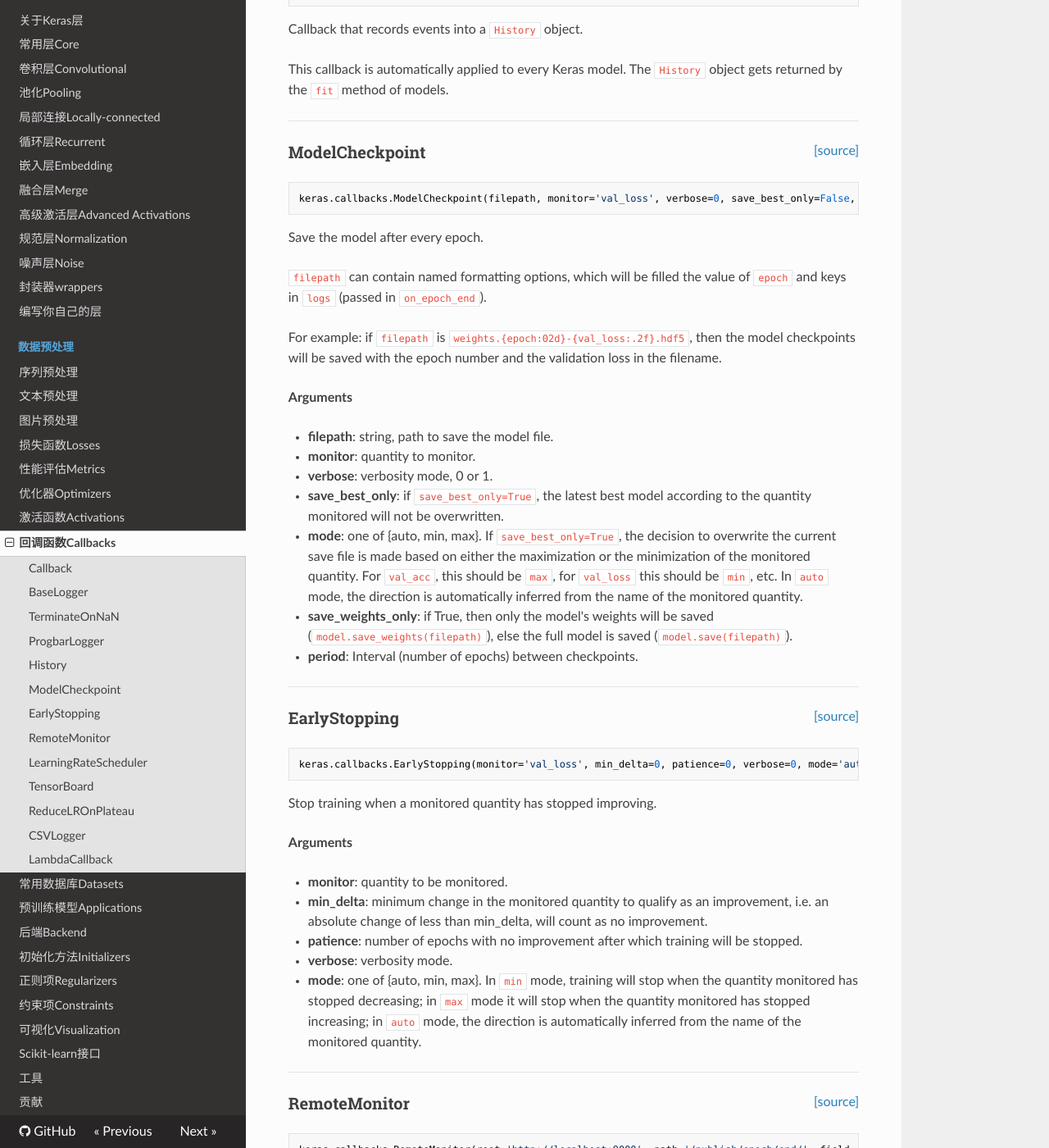
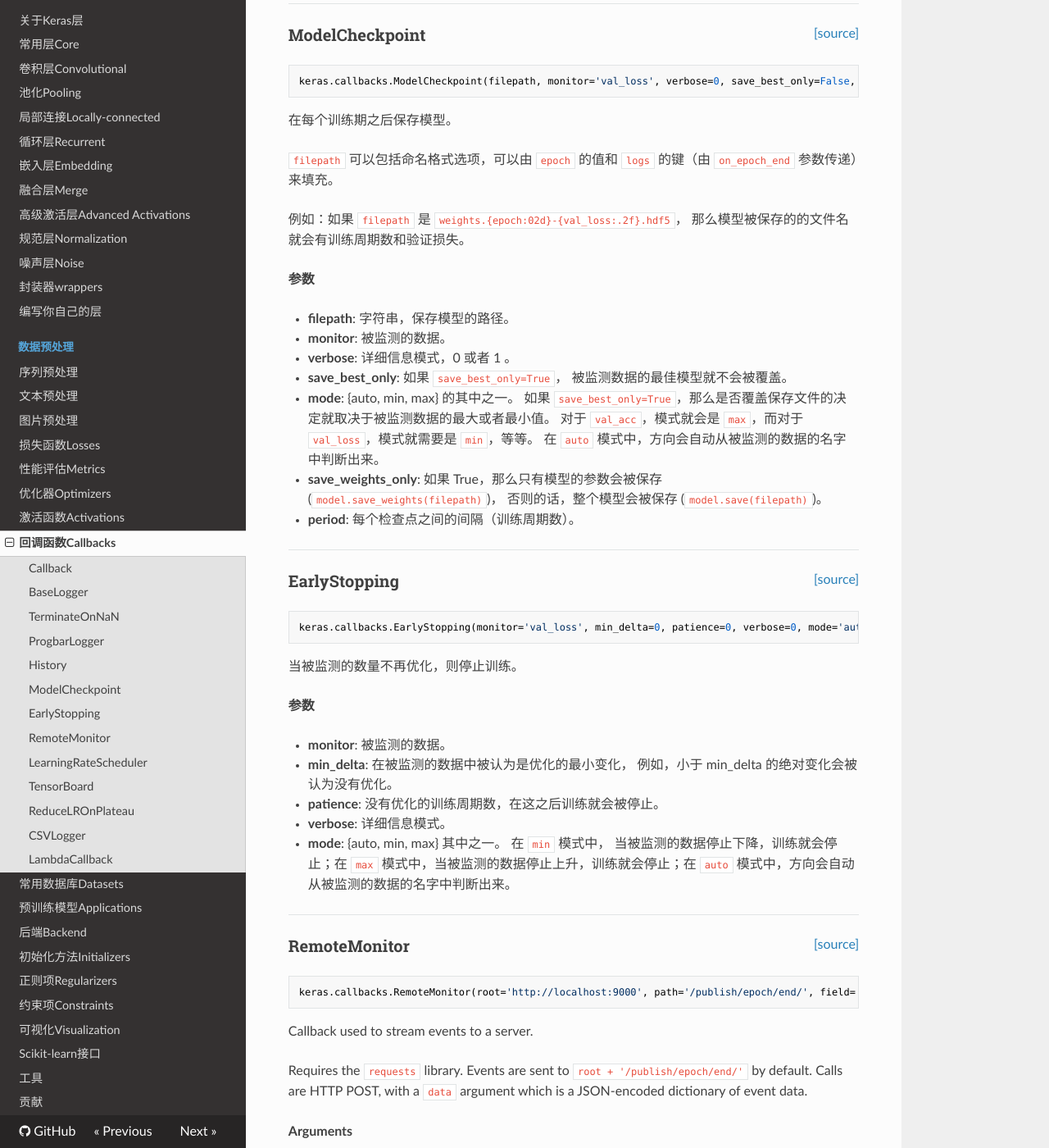
Before and after one commit to keras-team/keras-docs-zh, an MkDocs documentation site: the page built from sources/callbacks.md, in a window 1280 px wide and 1400 px high, scrolled down 1786 px. Shown: the whole window at 82% size. Built offline with MkDocs 1.6.1, drawn with Linux system fonts in a browser that asks for light colours; nearby versions of some CDN libraries; old or Windows-style settings are respelled for this version of MkDocs; some of the changed text lies outside the part shown.

Commit message:
translated 1/2 callbacks.md

````diff
--- a/sources/callbacks.md
+++ b/sources/callbacks.md
@@ -1,6 +1,6 @@
-## Usage of callbacks
+## 回调函数使用
 
-A callback is a set of functions to be applied at given stages of the training procedure. You can use callbacks to get a view on internal states and statistics of the model during training. You can pass a list of callbacks (as the keyword argument `callbacks`) to the `.fit()` method of the `Sequential` or `Model` classes. The relevant methods of the callbacks will then be called at each stage of the training.
+回调函数是一个函数的合集，会在训练的阶段中所使用。你可以使用回调函数来查看训练模型的内在状态和统计。你可以传递一个列表的回调函数（作为 `callbacks` 关键字参数）到 `Sequential` 或 `Model` 类型的 `.fit()` 方法。在训练时，相应的回调函数的方法就会被在各自的阶段被调用。
 
 ---
 
@@ -11,31 +11,22 @@ A callback is a set of functions to be applied at given stages of the training p
 keras.callbacks.Callback()
 ```
 
-Abstract base class used to build new callbacks.
+用来组建新的回调函数的抽象基类。
 
-__Properties__
+__属性__
 
-- __params__: dict. Training parameters
-(eg. verbosity, batch size, number of epochs...).
-- __model__: instance of `keras.models.Model`.
-Reference of the model being trained.
+- __params__: 字典。训练参数，
+(例如，verbosity, batch size, number of epochs...)。
+- __model__: `keras.models.Model` 的实例。
+指代被训练模型。
 
-The `logs` dictionary that callback methods
-take as argument will contain keys for quantities relevant to
-the current batch or epoch.
+被回调函数作为参数的 `logs` 字典，它会含有于当前批量或训练周期相关数据的键。
 
-Currently, the `.fit()` method of the `Sequential` model class
-will include the following quantities in the `logs` that
-it passes to its callbacks:
+目前，`Sequential` 模型类的 `.fit()` 方法会在传入到回调函数的 `logs` 里面包含以下的数据：
 
-- __on_epoch_end__: logs include `acc` and `loss`, and
-optionally include `val_loss`
-(if validation is enabled in `fit`), and `val_acc`
-(if validation and accuracy monitoring are enabled).
-- __on_batch_begin__: logs include `size`,
-the number of samples in the current batch.
-- __on_batch_end__: logs include `loss`, and optionally `acc`
-(if accuracy monitoring is enabled).
+- __on_epoch_end__: 包括 `acc` 和 `loss` 的日志， 也可以选择性的包括 `val_loss`（如果在 `fit` 中启用验证），和 `val_acc`（如果启用验证和监测精确值）。
+- __on_batch_begin__: 包括 `size` 的日志，在当前批量内的样本数量。
+- __on_batch_end__: 包括 `loss` 的日志，也可以选择性的包括 `acc`（如果启用监测精确值）。
 
 ----
 
@@ -46,9 +37,9 @@ the number of samples in the current batch.
 keras.callbacks.BaseLogger()
 ```
 
-Callback that accumulates epoch averages of metrics.
+会积累训练周期平均评估的回调函数。
 
-This callback is automatically applied to every Keras model.
+这个回调函数被自动应用到每一个 Keras 模型上面。
 
 ----
 
@@ -59,7 +50,7 @@ This callback is automatically applied to every Keras model.
 keras.callbacks.TerminateOnNaN()
 ```
 
-Callback that terminates training when a NaN loss is encountered.
+当遇到 NaN 损失会停止训练的回调函数。
 
 ----
 
@@ -70,17 +61,16 @@ Callback that terminates training when a NaN loss is encountered.
 keras.callbacks.ProgbarLogger(count_mode='samples')
 ```
 
-Callback that prints metrics to stdout.
+会把评估以标准输出打印的回调函数。
 
-__Arguments__
+__参数__
 
-- __count_mode__: One of "steps" or "samples".
-Whether the progress bar should
-count samples seen or steps (batches) seen.
+- __count_mode__: "steps" 或者 "samples"。
+进度条是否应该计数看见的样本或步骤（批量）。
 
-__Raises__
+__触发__
 
-- __ValueError__: In case of invalid `count_mode`.
+- __ValueError__: 防止不正确的 `count_mode`
 
 ----
 
@@ -91,11 +81,9 @@ __Raises__
 keras.callbacks.History()
 ```
 
-Callback that records events into a `History` object.
+把所有事件都记录到 `History` 对象的回调函数。
 
-This callback is automatically applied to
-every Keras model. The `History` object
-gets returned by the `fit` method of models.
+这个回调函数被自动启用到每一个 Keras 模型。`History` 对象会被模型的 `fit` 方法返回。
 
 ----
 
@@ -106,36 +94,27 @@ gets returned by the `fit` method of models.
 keras.callbacks.ModelCheckpoint(filepath, monitor='val_loss', verbose=0, save_best_only=False, save_weights_only=False, mode='auto', period=1)
 ```
 
-Save the model after every epoch.
+在每个训练期之后保存模型。
 
-`filepath` can contain named formatting options,
-which will be filled the value of `epoch` and
-keys in `logs` (passed in `on_epoch_end`).
+`filepath` 可以包括命名格式选项，可以由 `epoch` 的值和 `logs` 的键（由 `on_epoch_end` 参数传递）来填充。
 
-For example: if `filepath` is `weights.{epoch:02d}-{val_loss:.2f}.hdf5`,
-then the model checkpoints will be saved with the epoch number and
-the validation loss in the filename.
+例如：如果 `filepath` 是 `weights.{epoch:02d}-{val_loss:.2f}.hdf5`，
+那么模型被保存的的文件名就会有训练周期数和验证损失。
 
-__Arguments__
+__参数__
 
-- __filepath__: string, path to save the model file.
-- __monitor__: quantity to monitor.
-- __verbose__: verbosity mode, 0 or 1.
-- __save_best_only__: if `save_best_only=True`,
-the latest best model according to
-the quantity monitored will not be overwritten.
-- __mode__: one of {auto, min, max}.
-If `save_best_only=True`, the decision
-to overwrite the current save file is made
-based on either the maximization or the
-minimization of the monitored quantity. For `val_acc`,
-this should be `max`, for `val_loss` this should
-be `min`, etc. In `auto` mode, the direction is
-automatically inferred from the name of the monitored quantity.
-- __save_weights_only__: if True, then only the model's weights will be
-saved (`model.save_weights(filepath)`), else the full model
-is saved (`model.save(filepath)`).
-- __period__: Interval (number of epochs) between checkpoints.
+- __filepath__: 字符串，保存模型的路径。
+- __monitor__: 被监测的数据。
+- __verbose__: 详细信息模式，0 或者 1 。
+- __save_best_only__: 如果 `save_best_only=True`，
+被监测数据的最佳模型就不会被覆盖。
+- __mode__: {auto, min, max} 的其中之一。
+如果 `save_best_only=True`，那么是否覆盖保存文件的决定就取决于被监测数据的最大或者最小值。
+对于 `val_acc`，模式就会是 `max`，而对于 `val_loss`，模式就需要是 `min`，等等。
+在 `auto` 模式中，方向会自动从被监测的数据的名字中判断出来。
+- __save_weights_only__: 如果 True，那么只有模型的参数会被保存 (`model.save_weights(filepath)`)，
+否则的话，整个模型会被保存 (`model.save(filepath)`)。
+- __period__: 每个检查点之间的间隔（训练周期数）。
 
 ----
 
@@ -146,25 +125,19 @@ is saved (`model.save(filepath)`).
 keras.callbacks.EarlyStopping(monitor='val_loss', min_delta=0, patience=0, verbose=0, mode='auto')
 ```
 
-Stop training when a monitored quantity has stopped improving.
+当被监测的数量不再优化，则停止训练。
 
-__Arguments__
+__参数__
 
-- __monitor__: quantity to be monitored.
-- __min_delta__: minimum change in the monitored quantity
-to qualify as an improvement, i.e. an absolute
-change of less than min_delta, will count as no
-improvement.
-- __patience__: number of epochs with no improvement
-after which training will be stopped.
-- __verbose__: verbosity mode.
-- __mode__: one of {auto, min, max}. In `min` mode,
-training will stop when the quantity
-monitored has stopped decreasing; in `max`
-mode it will stop when the quantity
-monitored has stopped increasing; in `auto`
-mode, the direction is automatically inferred
-from the name of the monitored quantity.
+- __monitor__: 被监测的数据。
+- __min_delta__: 在被监测的数据中被认为是优化的最小变化，
+例如，小于 min_delta 的绝对变化会被认为没有优化。
+- __patience__: 没有优化的训练周期数，在这之后训练就会被停止。
+- __verbose__: 详细信息模式。
+- __mode__: {auto, min, max} 其中之一。 在 `min` 模式中，
+当被监测的数据停止下降，训练就会停止；在 `max`
+模式中，当被监测的数据停止上升，训练就会停止；在 `auto`
+模式中，方向会自动从被监测的数据的名字中判断出来。
 
 ----
 
````
